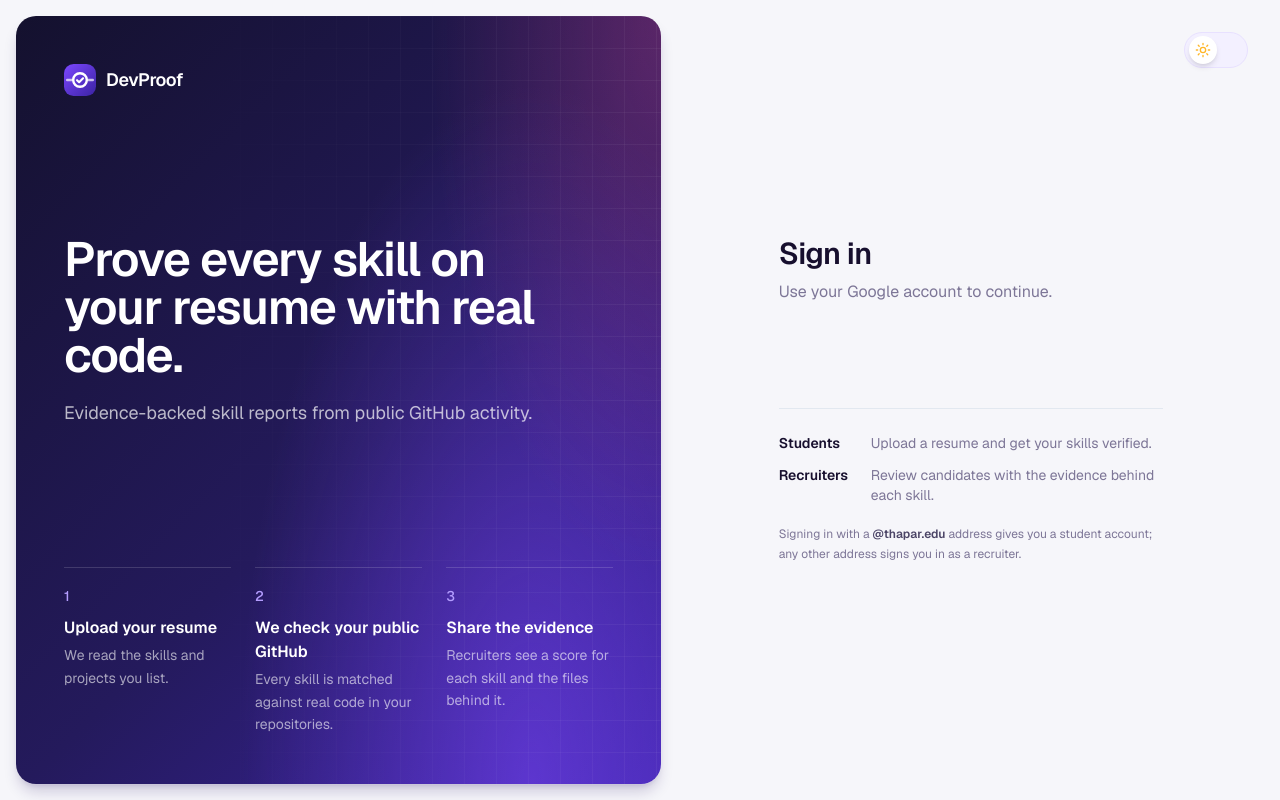
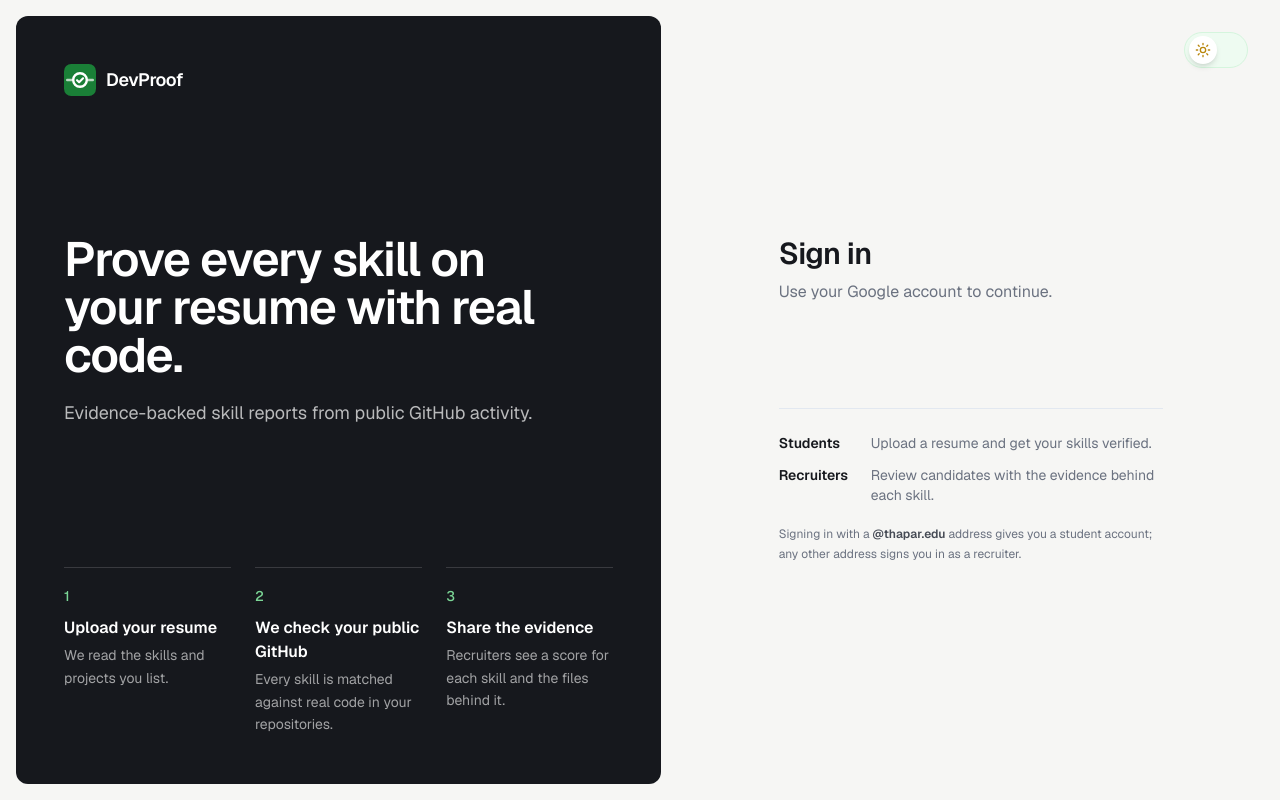
Before and after one commit to khushiag200305/DevProof, a React (Vite) app in the folder code/frontend/: page /login in a window 1280 px wide. Built offline with nearby package versions, Linux system fonts and the light colour scheme; no server answers.

Commit message:
Use a flat, report-style theme instead of gradients
- One brand colour, verified green; black primary buttons
- Flat ink banner, no gradients, glows or blurred shapes
- Report-style status colours: green, amber, rust, blue
- Tighter corners and square-ish badges

```diff
--- a/code/frontend/src/components/Icons.tsx
+++ b/code/frontend/src/components/Icons.tsx
@@ -114,13 +114,7 @@ export const LogoutIcon = (p: P) => (
 /** DevProof mark: a commit dot with a check through it. */
 export const LogoMark = ({ className = "h-9 w-9" }: P) => (
   <svg viewBox="0 0 40 40" className={className} aria-hidden="true">
-    <defs>
-      <linearGradient id="dp-mark" x1="0" y1="0" x2="1" y2="1">
-        <stop offset="0" stopColor="#7c47ff" />
-        <stop offset="1" stopColor="#3b23a3" />
-      </linearGradient>
-    </defs>
-    <rect width="40" height="40" rx="12" fill="url(#dp-mark)" />
+    <rect width="40" height="40" rx="9" fill="#1a7f37" />
     <path d="M4 20h7M29 20h7" stroke="#fff" strokeWidth="3" strokeLinecap="round" opacity="0.7" />
     <circle cx="20" cy="20" r="8.5" fill="none" stroke="#fff" strokeWidth="3" />
     <path d="M16.3 20.2l2.6 2.6 4.9-5" fill="none" stroke="#fff" strokeWidth="2.6" strokeLinecap="round" strokeLinejoin="round" />
--- a/code/frontend/src/components/PortfolioPanel.tsx
+++ b/code/frontend/src/components/PortfolioPanel.tsx
@@ -64,7 +64,7 @@ export function PortfolioPanel({ candidateId, refreshKey }: Props) {
     <div className="panel h-full">
       <div className="flex flex-col gap-3 sm:flex-row sm:items-start sm:justify-between">
         <div className="flex items-start gap-3">
-          <span className="flex h-11 w-11 shrink-0 items-center justify-center rounded-2xl bg-gradient-to-br from-brand-500 to-brand-700 text-white">
+          <span className="flex h-11 w-11 shrink-0 items-center justify-center rounded-lg bg-brand-600 text-white">
             <GlobeIcon className="h-5 w-5" />
           </span>
           <div>
--- a/code/frontend/src/index.css
+++ b/code/frontend/src/index.css
@@ -12,50 +12,35 @@
     @apply font-display tracking-tight;
   }
   :focus-visible {
-    @apply outline-none ring-2 ring-brand-500 ring-offset-2 ring-offset-paper dark:ring-brand-300 dark:ring-offset-night;
+    @apply outline-none ring-2 ring-brand-600 ring-offset-2 ring-offset-paper dark:ring-brand-300 dark:ring-offset-night;
   }
 }
 
 @layer components {
-  /* Deep indigo banner at the top of every page, lit by a violet glow. */
+  /* Flat ink banner at the top of every page, like the header of a report. */
   .hero {
-    @apply relative overflow-hidden rounded-hero text-white shadow-lg shadow-brand-950/20 ring-1 ring-white/10;
-    background:
-      radial-gradient(60% 120% at 100% 0%, rgba(236, 72, 153, 0.28), transparent 60%),
-      radial-gradient(70% 140% at 80% 100%, rgba(124, 71, 255, 0.55), transparent 65%),
-      linear-gradient(135deg, #14112e 0%, #241a5c 55%, #3b23a3 100%);
-  }
-  .hero::before {
-    content: "";
-    position: absolute;
-    inset: 0;
-    background-image:
-      linear-gradient(rgba(255, 255, 255, 0.05) 1px, transparent 1px),
-      linear-gradient(90deg, rgba(255, 255, 255, 0.05) 1px, transparent 1px);
-    background-size: 32px 32px;
-    mask-image: linear-gradient(to left, black, transparent 75%);
-    pointer-events: none;
+    @apply relative overflow-hidden rounded-hero bg-ink text-white dark:bg-night-800 dark:ring-1 dark:ring-white/10;
   }
 
   .panel {
-    @apply rounded-2xl border border-slate-200/70 bg-white p-6 shadow-[0_1px_2px_rgba(23,15,46,0.04)] dark:border-night-600 dark:bg-night-800 sm:p-7;
+    @apply rounded-xl border border-slate-200 bg-white p-6 dark:border-night-600 dark:bg-night-800 sm:p-7;
   }
   .tile {
     @apply rounded-xl border border-slate-100 bg-white dark:border-night-600 dark:bg-night-700/60;
   }
 
   .btn-primary {
-    @apply inline-flex items-center justify-center gap-2 rounded-lg bg-brand-600 px-4 py-2.5 text-sm font-semibold text-white shadow-sm transition hover:bg-brand-700 disabled:pointer-events-none disabled:opacity-40;
+    @apply inline-flex items-center justify-center gap-2 rounded-md bg-ink px-4 py-2.5 text-sm font-semibold text-white transition hover:bg-black dark:bg-white dark:text-ink dark:hover:bg-slate-200 disabled:pointer-events-none disabled:opacity-40;
   }
   .btn-light {
-    @apply inline-flex items-center justify-center gap-2 rounded-lg bg-white px-4 py-2.5 text-sm font-semibold text-brand-700 shadow-sm transition hover:bg-brand-50 disabled:pointer-events-none disabled:opacity-50;
+    @apply inline-flex items-center justify-center gap-2 rounded-md bg-white px-4 py-2.5 text-sm font-semibold text-ink transition hover:bg-slate-200 disabled:pointer-events-none disabled:opacity-50;
   }
   .btn-ghost {
-    @apply inline-flex items-center justify-center gap-2 rounded-lg border border-slate-200 px-4 py-2 text-sm font-semibold text-brand-700 transition hover:bg-brand-50 disabled:opacity-40 dark:border-night-600 dark:text-brand-200 dark:hover:bg-night-700;
+    @apply inline-flex items-center justify-center gap-2 rounded-md border border-slate-300 px-4 py-2 text-sm font-semibold text-ink transition hover:bg-slate-100 disabled:opacity-40 dark:border-night-600 dark:text-slate-100 dark:hover:bg-night-700;
   }
 
   .field {
-    @apply mt-1.5 block w-full rounded-lg border border-slate-200 bg-white px-3.5 py-2.5 text-sm text-ink placeholder:text-slate-400 transition focus:border-brand-400 focus:outline-none focus:ring-4 focus:ring-brand-500/15 dark:border-night-600 dark:bg-night-700 dark:text-slate-100 dark:placeholder:text-slate-500;
+    @apply mt-1.5 block w-full rounded-md border border-slate-300 bg-white px-3.5 py-2.5 text-sm text-ink placeholder:text-slate-400 transition focus:border-ink focus:outline-none focus:ring-2 focus:ring-ink/10 dark:focus:border-slate-400 dark:border-night-600 dark:bg-night-700 dark:text-slate-100 dark:placeholder:text-slate-500;
   }
   .label {
     @apply block text-sm font-semibold text-ink-soft dark:text-slate-300;
@@ -70,7 +55,7 @@
     @apply rounded-xl border border-pop-500/30 bg-pop-500/10 px-4 py-2.5 text-sm font-medium text-pop-600 dark:text-pop-400;
   }
   .chip {
-    @apply rounded-full px-2.5 py-0.5 text-xs font-semibold;
+    @apply rounded px-2.5 py-0.5 text-xs font-semibold;
   }
 }
 
--- a/code/frontend/src/pages/RecruiterDashboard.tsx
+++ b/code/frontend/src/pages/RecruiterDashboard.tsx
@@ -85,7 +85,7 @@ export function RecruiterDashboard() {
               onChange={(e) => setQuery(e.target.value)}
               placeholder="Search by name, email, or GitHub username"
               aria-label="Search candidates"
-              className="w-full rounded-full border-0 bg-white py-3.5 pl-12 pr-4 text-sm text-ink shadow-lg shadow-black/10 placeholder:text-ink-mute focus:outline-none focus:ring-4 focus:ring-white/40"
+              className="w-full rounded-md border-0 bg-white py-3.5 pl-12 pr-4 text-sm text-ink shadow-lg shadow-black/10 placeholder:text-ink-mute focus:outline-none focus:ring-4 focus:ring-white/40"
             />
           </div>
         </Hero>
@@ -159,7 +159,7 @@ export function RecruiterDashboard() {
                     </div>
                     <div className="mt-2 h-2 overflow-hidden rounded-full bg-brand-50 dark:bg-night-700">
                       <div
-                        className="bar-fill h-full rounded-full bg-gradient-to-r from-brand-500 via-pop-500 to-sun-400"
+                        className="bar-fill h-full rounded-full bg-brand-600"
                         style={{ width: `${Math.max(6, (c.skill_count / maxSkills) * 100)}%` }}
                       />
                     </div>
--- a/code/frontend/src/pages/ResumeBullets.tsx
+++ b/code/frontend/src/pages/ResumeBullets.tsx
@@ -133,7 +133,7 @@ export function ResumeBullets() {
                   <div className="mt-3">
                     <div className="h-3 overflow-hidden rounded-full bg-slate-100 dark:bg-night-600">
                       <div
-                        className="bar-fill h-full rounded-full bg-gradient-to-r from-brand-500 via-pop-500 to-sun-400"
+                        className="bar-fill h-full rounded-full bg-brand-600"
                         style={{ width: `${Math.max(3, match.readiness)}%` }}
                       />
                     </div>
--- a/code/frontend/src/pages/StudentUpload.tsx
+++ b/code/frontend/src/pages/StudentUpload.tsx
@@ -129,7 +129,7 @@ export function StudentUpload() {
               >
                 <span
                   className={`flex h-14 w-14 items-center justify-center rounded-2xl text-white shadow-lg transition-transform group-hover:-translate-y-1 ${
-                    file ? "bg-emerald-500" : "bg-gradient-to-br from-brand-500 to-brand-700"
+                    file ? "bg-emerald-500" : "bg-ink dark:bg-night-600"
                   }`}
                 >
                   {file ? <FileIcon className="h-7 w-7" /> : <UploadIcon className="h-7 w-7" />}
@@ -228,7 +228,7 @@ export function StudentUpload() {
                     >
                       <span
                         className={`flex h-9 w-9 shrink-0 items-center justify-center rounded-xl text-white ${
-                          i === 0 ? "bg-gradient-to-br from-brand-500 to-brand-700" : "bg-brand-300 dark:bg-night-600"
+                          i === 0 ? "bg-ink dark:bg-night-600" : "bg-brand-300 dark:bg-night-600"
                         }`}
                       >
                         <FileIcon className="h-4 w-4" />
--- a/code/frontend/tailwind.config.js
+++ b/code/frontend/tailwind.config.js
@@ -6,34 +6,34 @@ export default {
   theme: {
     extend: {
       colors: {
-        // Electric violet - primary actions, links, focus rings.
+        // Verified green - the one brand colour: links, selected states, evidence.
         brand: {
-          50: "#f3f0ff",
-          100: "#e8e1ff",
-          200: "#d3c6ff",
-          300: "#b49dff",
-          400: "#936cff",
-          500: "#7c47ff",
-          600: "#6c3bff",
-          700: "#5a24e6",
-          800: "#4a1fbd",
-          900: "#3d1c96",
-          950: "#230e5e",
+          50: "#eefbf1",
+          100: "#d5f5dd",
+          200: "#aee9be",
+          300: "#7bd696",
+          400: "#45bb6a",
+          500: "#23a04f",
+          600: "#1a7f37",
+          700: "#166b2e",
+          800: "#145527",
+          900: "#124622",
+          950: "#06260f",
         },
-        // Pink and amber: accents for status and categories.
-        pop: { 400: "#ff7aa8", 500: "#ff4f8b", 600: "#e8336f" },
-        sun: { 300: "#ffd36e", 400: "#ffc23d", 500: "#ffb627" },
+        // Rust and amber: "needs proof" and "good evidence".
+        pop: { 400: "#e2735a", 500: "#c9472b", 600: "#a8371f" },
+        sun: { 300: "#e7c35c", 400: "#d4a017", 500: "#b8860b" },
         // Text and surfaces. "paper" is the light page, "night" the dark one.
-        ink: { DEFAULT: "#170f2e", soft: "#4b4466", mute: "#7d7697" },
-        paper: "#f6f6fa",
-        night: { DEFAULT: "#0b0d17", 800: "#131624", 700: "#1b1f30", 600: "#2a2f44" },
+        ink: { DEFAULT: "#16181d", soft: "#454a54", mute: "#6b7280" },
+        paper: "#f6f6f4",
+        night: { DEFAULT: "#0e1013", 800: "#16191e", 700: "#1e2228", 600: "#2c313a" },
       },
       fontFamily: {
         display: ['"Geist"', "ui-sans-serif", "system-ui", "-apple-system", "sans-serif"],
         sans: ['"Geist"', "ui-sans-serif", "system-ui", "-apple-system", "sans-serif"],
       },
       borderRadius: {
-        hero: "1.25rem",
+        hero: "0.75rem",
       },
     },
   },
```
Also changed, not shown: code/frontend/src/components/Avatar.tsx (+3 -10 lines), code/frontend/src/components/Hero.tsx (+3 -4 lines), code/frontend/src/components/PortfolioView.tsx (+2 -7 lines), code/frontend/src/pages/CandidateDetail.tsx (+10 -10 lines).
